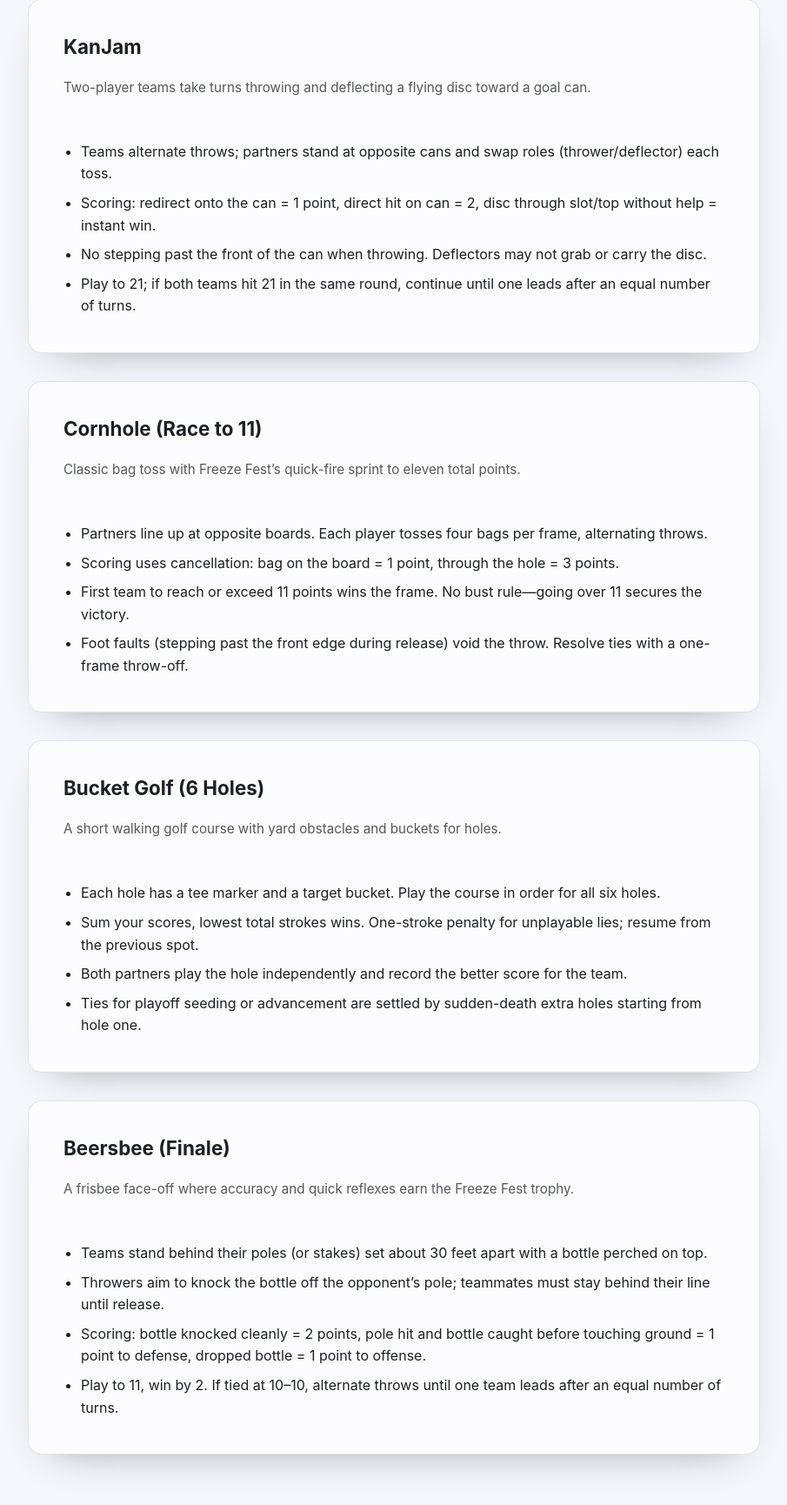
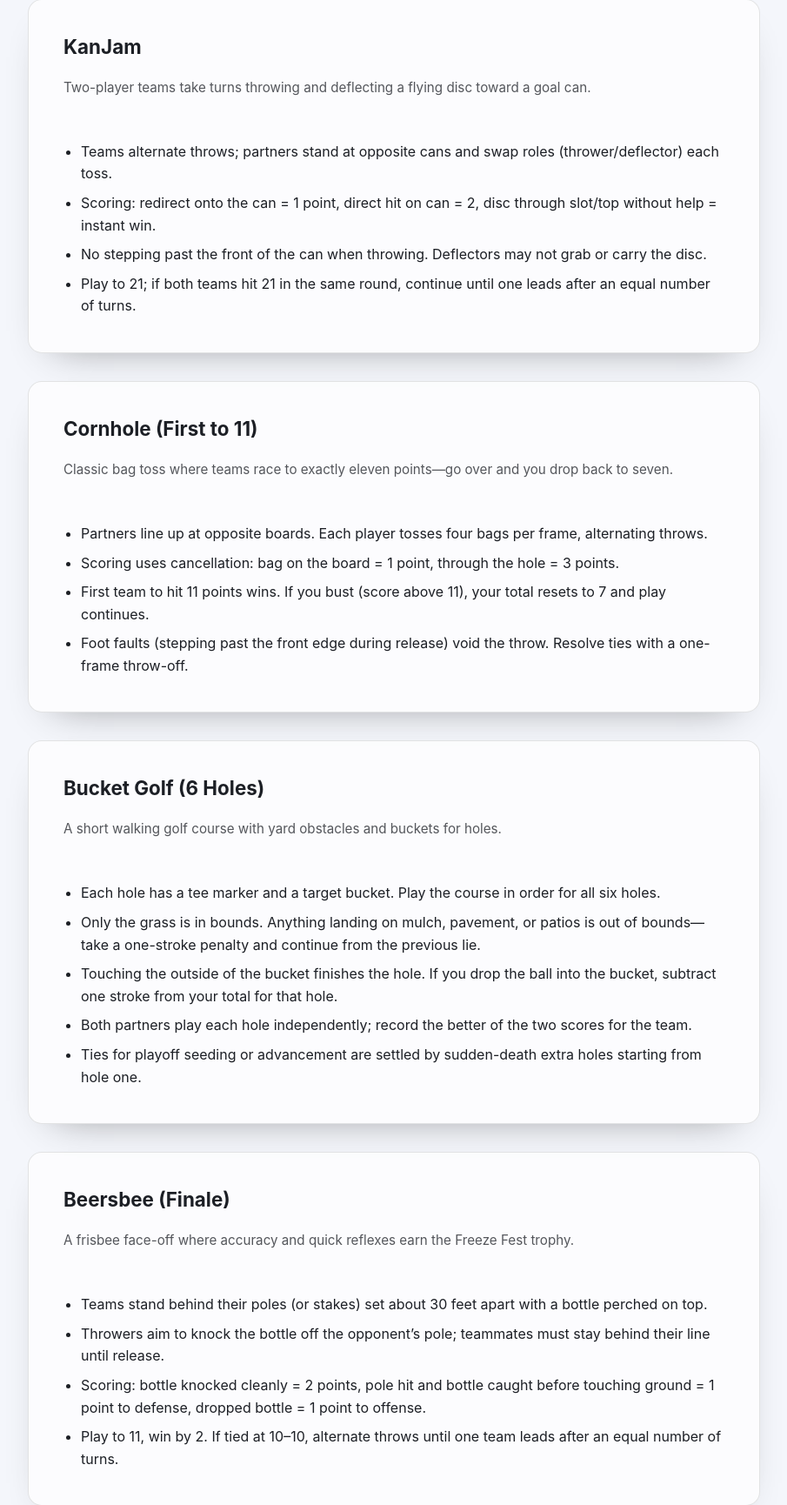
Before and after one commit to dillesca/freeze-fest, a FastAPI app: page /rules in a window 1280 px wide. Shown: the part 688-2418 px from the top of the page at 87% size, without its empty margins (187-1092 px from the left). Run offline with FastAPI, Linux system fonts and the light colour scheme; some libraries are stand-ins or nearby versions.

Commit message:
locking down site.

```diff
--- a/app/routes.py
+++ b/app/routes.py
@@ -308,7 +308,16 @@ def _render(
 async def index(request: Request, session: Session = Depends(get_session)):
     status = request.query_params.get("rsvp")
     is_admin = _is_admin(request)
-    context = _home_context(session, rsvp_status=status, include_blocked=is_admin)
+    notice_key = request.query_params.get("notice")
+    notice_messages = {
+        "pending_message": "Thanks! An organizer will review your note and post it once it’s approved.",
+    }
+    context = _home_context(
+        session,
+        rsvp_status=status,
+        include_blocked=is_admin,
+        rsvp_notice=notice_messages.get(notice_key),
+    )
     return _render(request, "index.html", context)
 
 
@@ -666,11 +675,16 @@ async def submit_rsvp(
         error = "Please include at least one guest."
 
     if error:
-        context = _home_context(session, rsvp_error=error, include_blocked=_is_admin(request))
+        context = _home_context(
+            session,
+            rsvp_error=error,
+            include_blocked=_is_admin(request),
+            rsvp_notice=None,
+        )
         return _render(request, "index.html", context, status_code=400)
 
     cleaned_message = cleaned_message or None
-    flagged = needs_review(trimmed_name, cleaned_message or "")
+    flagged = bool(cleaned_message) or needs_review(trimmed_name, cleaned_message or "")
     status_value = MODERATION_BLOCKED if flagged else MODERATION_APPROVED
     rsvp = RSVP(
         name=trimmed_name,
@@ -687,8 +701,7 @@ async def submit_rsvp(
         f"Name: {trimmed_name}\nGuests: {guests}\nMessage: {cleaned_message or '-'}\nStatus: {status_value}",
     )
 
-    redirect_state = "pending" if flagged else "saved"
-    redirect_url = str(request.url_for("index")) + f"?rsvp={redirect_state}"
+    redirect_url = str(request.url_for("index")) + ("?rsvp=pending&notice=pending_message" if flagged else "?rsvp=saved")
     return RedirectResponse(redirect_url, status_code=303)
 
 
@@ -722,13 +735,19 @@ async def update_rsvp(
     trimmed_name = name.strip()
     cleaned_message = message.strip() if message else None
     if not trimmed_name:
-        context = _home_context(session, rsvp_error="Name is required.", include_blocked=_is_admin(request))
+        context = _home_context(
+            session,
+            rsvp_error="Name is required.",
+            include_blocked=_is_admin(request),
+            rsvp_notice=None,
+        )
         return _render(request, "index.html", context, status_code=400)
     if len(trimmed_name) > MAX_TEXT_LENGTH:
         context = _home_context(
             session,
             rsvp_error=f"Names must be {MAX_TEXT_LENGTH} characters or fewer.",
             include_blocked=_is_admin(request),
+            rsvp_notice=None,
         )
         return _render(request, "index.html", context, status_code=400)
     if cleaned_message and len(cleaned_message) > MAX_TEXT_LENGTH:
@@ -736,10 +755,16 @@ async def update_rsvp(
             session,
             rsvp_error=f"Messages must be {MAX_TEXT_LENGTH} characters or fewer.",
             include_blocked=_is_admin(request),
+            rsvp_notice=None,
         )
         return _render(request, "index.html", context, status_code=400)
     if guests < 1:
-        context = _home_context(session, rsvp_error="Please include at least one guest.", include_blocked=_is_admin(request))
+        context = _home_context(
+            session,
+            rsvp_error="Please include at least one guest.",
+            include_blocked=_is_admin(request),
+            rsvp_notice=None,
+        )
         return _render(request, "index.html", context, status_code=400)
 
     rsvp.name = trimmed_name
@@ -747,7 +772,7 @@ async def update_rsvp(
     updated_message = cleaned_message or None
     rsvp.message = updated_message
 
-    flagged_update = needs_review(trimmed_name, updated_message or "")
+    flagged_update = bool(updated_message) or needs_review(trimmed_name, updated_message or "")
     if flagged_update:
         upsert_pending_change(
             session,
@@ -800,7 +825,9 @@ async def update_rsvp(
             f"Name: {trimmed_name}\\nGuests: {guests}\\nMessage: {(updated_message or '-')}\\nStatus: {rsvp.status}",
         )
 
-    redirect_url = str(request.url_for("index")) + f"?rsvp={redirect_state}"
+    redirect_url = str(request.url_for("index")) + (
+        "?rsvp=pending&notice=pending_message" if flagged_update else "?rsvp=updated"
+    )
     return RedirectResponse(redirect_url, status_code=303)
 
 
@@ -1833,6 +1860,7 @@ def _home_context(
     rsvp_error: str | None = None,
     rsvp_status: str | None = None,
     include_blocked: bool = False,
+    rsvp_notice: str | None = None,
 ) -> dict[str, object]:
     event = get_active_event(session)
     rsvps = _fetch_rsvps(session, event.id, status=MODERATION_APPROVED)
@@ -1845,6 +1873,7 @@ def _home_context(
         "rsvp_status": rsvp_status,
         "blocked_rsvps": _fetch_rsvps(session, event.id, status=MODERATION_BLOCKED) if include_blocked else [],
         "pending_rsvp_updates": _pending_updates(session, "rsvp", RSVP) if include_blocked else [],
+        "rsvp_notice": rsvp_notice,
     }
 
 
--- a/app/templates/game_rules.html
+++ b/app/templates/game_rules.html
@@ -60,12 +60,12 @@
       </section>
 
       <section class="panel">
-        <h2>Cornhole (Race to 11)</h2>
-        <p class="section-intro">Classic bag toss with Freeze Fest’s quick-fire sprint to eleven total points.</p>
+        <h2>Cornhole (First to 11)</h2>
+        <p class="section-intro">Classic bag toss where teams race to exactly eleven points—go over and you drop back to seven.</p>
         <ul class="rule-list">
           <li>Partners line up at opposite boards. Each player tosses four bags per frame, alternating throws.</li>
           <li>Scoring uses cancellation: bag on the board = 1 point, through the hole = 3 points.</li>
-          <li>First team to reach or exceed 11 points wins the frame. No bust rule—going over 11 secures the victory.</li>
+          <li>First team to hit 11 points wins. If you bust (score above 11), your total resets to 7 and play continues.</li>
           <li>Foot faults (stepping past the front edge during release) void the throw. Resolve ties with a one-frame throw-off.</li>
         </ul>
       </section>
@@ -75,8 +75,9 @@
         <p class="section-intro">A short walking golf course with yard obstacles and buckets for holes.</p>
         <ul class="rule-list">
           <li>Each hole has a tee marker and a target bucket. Play the course in order for all six holes.</li>
-          <li>Sum your scores, lowest total strokes wins. One-stroke penalty for unplayable lies; resume from the previous spot.</li>
-          <li>Both partners play the hole independently and record the better score for the team.</li>
+          <li>Only the grass is in bounds. Anything landing on mulch, pavement, or patios is out of bounds—take a one-stroke penalty and continue from the previous lie.</li>
+          <li>Touching the outside of the bucket finishes the hole. If you drop the ball into the bucket, subtract one stroke from your total for that hole.</li>
+          <li>Both partners play each hole independently; record the better of the two scores for the team.</li>
           <li>Ties for playoff seeding or advancement are settled by sudden-death extra holes starting from hole one.</li>
         </ul>
       </section>
--- a/app/templates/index.html
+++ b/app/templates/index.html
@@ -64,6 +64,9 @@
     <main class="content">
       <section class="panel">
         <h2>RSVP</h2>
+        {% if rsvp_notice %}
+        <p class="flash flash--info">{{ rsvp_notice }}</p>
+        {% endif %}
         <p>Let us know you’re coming so we can prep heats, scorecards, and refreshments.</p>
         <form method="post" action="{{ request.url_for('submit_rsvp') }}" class="rsvp-form">
           <div class="hp-field" aria-hidden="true">
```
